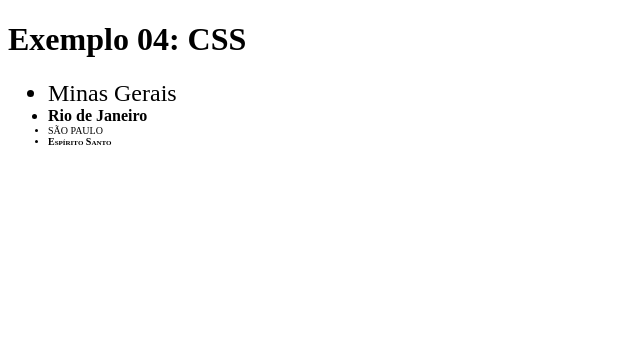
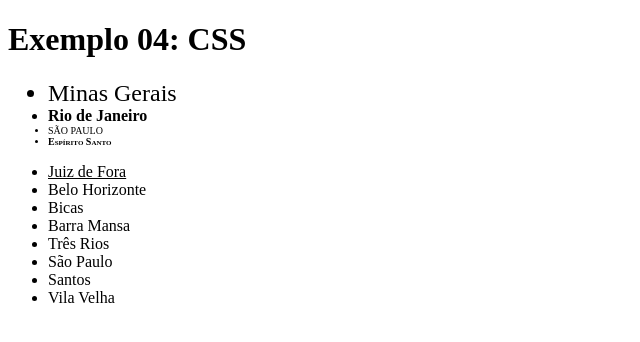
Before and after one commit to igorknop/exm04, a plain HTML site: page index.html in a window 1280 px wide. Shown: the whole page, without its empty margins (0-640 px from the left). Drawn offline with Linux system fonts and the light colour scheme.

Commit message:
Adiciona cidades

```diff
--- a/index.html
+++ b/index.html
@@ -30,5 +30,15 @@
         Espírito Santo
       </li>
     </ul>
+    <ul>
+        <li style="text-decoration: underline;">Juiz de Fora</li>
+        <li>Belo Horizonte</li>
+        <li>Bicas</li>
+        <li>Barra Mansa</li>
+        <li>Três Rios</li>
+        <li>São Paulo</li>
+        <li>Santos</li>
+        <li>Vila Velha</li>
+    </ul>
   </body>
 </html>
```
